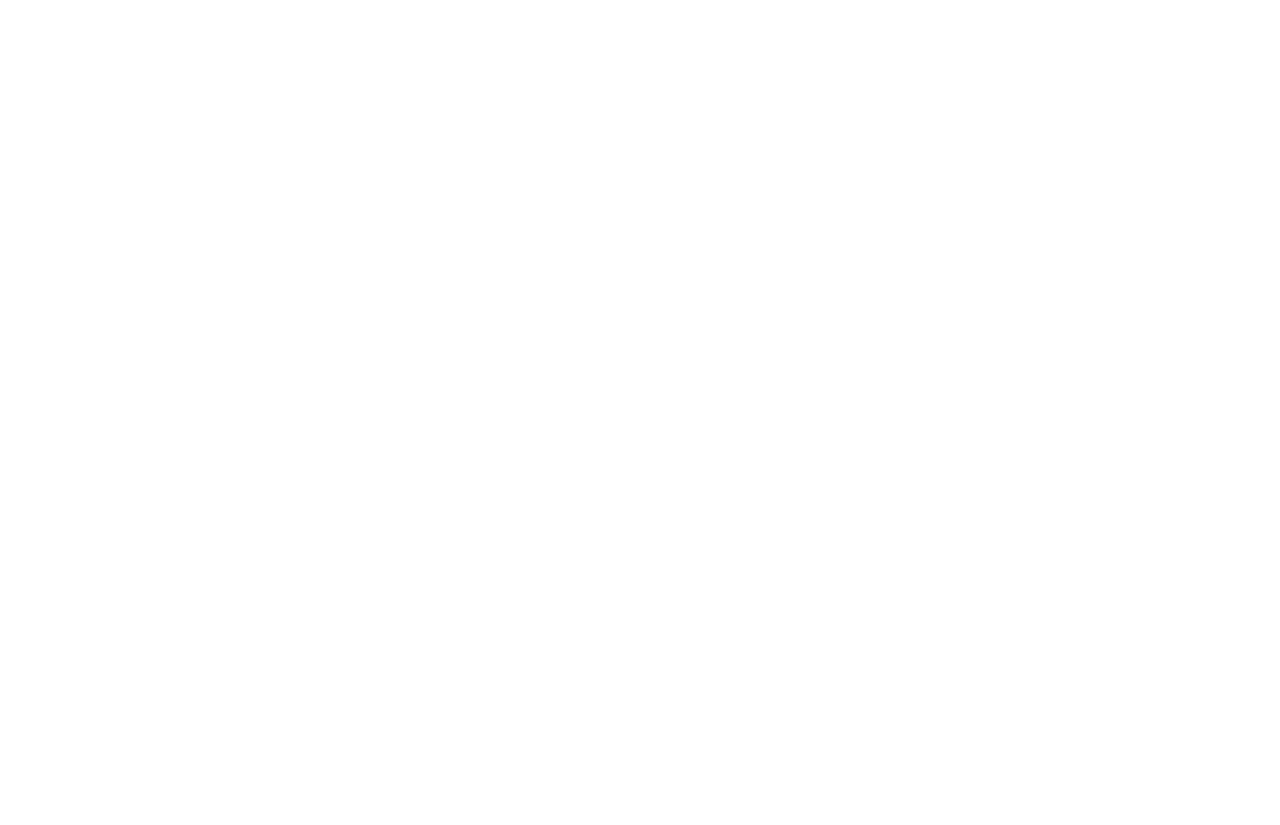
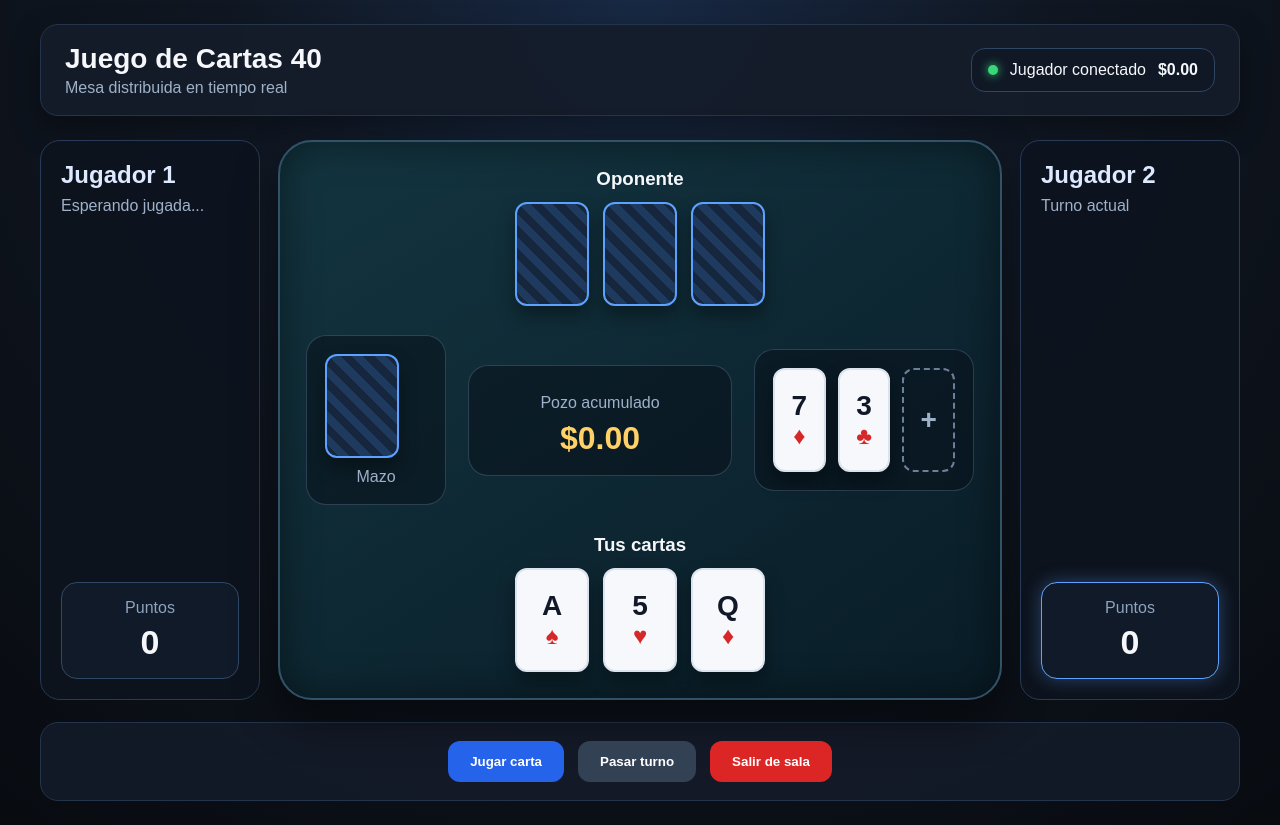
Before and after one commit to Saul7211/Grupo_B, a plain HTML site: page frontend/index.html in a window 1280 px wide. Before the commit the page ends 800 px from the top, so only its background shows below. Drawn offline with Linux system fonts and the light colour scheme.

Commit message:
Primer escenario para el juego de cuarenta

```diff
--- a/frontend/index.html
+++ b/frontend/index.html
@@ -0,0 +1,170 @@
+<!DOCTYPE html>
+<html lang="es">
+<head>
+  <meta charset="UTF-8" />
+  <meta name="viewport" content="width=device-width, initial-scale=1.0" />
+  <title>Juego 40 - Mesa de Apuestas</title>
+  <link rel="stylesheet" href="style.css" />
+</head>
+<body>
+
+  <main class="app">
+
+    <!-- HEADER -->
+    <header class="top-bar">
+
+      <div>
+        <h1>Juego de Cartas 40</h1>
+        <p>Mesa distribuida en tiempo real</p>
+      </div>
+
+      <section class="user-panel">
+        <span class="status-dot"></span>
+        <span>Jugador conectado</span>
+        <strong>$0.00</strong>
+      </section>
+
+    </header>
+
+    <!-- CONTENIDO PRINCIPAL -->
+    <section class="game-layout">
+
+      <!-- JUGADOR IZQUIERDO -->
+      <aside class="player-card">
+
+        <div>
+          <h2>Jugador 1</h2>
+          <p>Esperando jugada...</p>
+        </div>
+
+        <div class="score-box">
+          <span>Puntos</span>
+          <strong>0</strong>
+        </div>
+
+      </aside>
+
+      <!-- MESA CENTRAL -->
+      <section class="game-table">
+
+        <!-- CARTAS DEL OPONENTE -->
+        <div class="opponent-area">
+
+          <h3>Oponente</h3>
+
+          <div class="card-row">
+            <div class="card back"></div>
+            <div class="card back"></div>
+            <div class="card back"></div>
+          </div>
+
+        </div>
+
+        <!-- CENTRO -->
+        <div class="center-board">
+
+          <!-- MAZO -->
+          <div class="deck-zone">
+
+            <div class="card deck"></div>
+
+            <span>Mazo</span>
+
+          </div>
+
+          <!-- POZO -->
+          <div class="pot-box">
+
+            <span>Pozo acumulado</span>
+
+            <strong>$0.00</strong>
+
+          </div>
+
+          <!-- CARTAS EN MESA -->
+          <div class="table-cards">
+
+            <div class="card">
+              7
+              <span>♦</span>
+            </div>
+
+            <div class="card">
+              3
+              <span>♣</span>
+            </div>
+
+            <div class="card empty">
+              +
+            </div>
+
+          </div>
+
+        </div>
+
+        <!-- TUS CARTAS -->
+        <div class="player-area">
+
+          <h3>Tus cartas</h3>
+
+          <div class="card-row">
+
+            <button class="card">
+              A
+              <span>♠</span>
+            </button>
+
+            <button class="card">
+              5
+              <span>♥</span>
+            </button>
+
+            <button class="card">
+              Q
+              <span>♦</span>
+            </button>
+
+          </div>
+
+        </div>
+
+      </section>
+
+      <!-- JUGADOR DERECHO -->
+      <aside class="player-card">
+
+        <div>
+          <h2>Jugador 2</h2>
+          <p>Turno actual</p>
+        </div>
+
+        <div class="score-box active">
+          <span>Puntos</span>
+          <strong>0</strong>
+        </div>
+
+      </aside>
+
+    </section>
+
+    <!-- BOTONES -->
+    <footer class="action-panel">
+
+      <button class="primary-btn">
+        Jugar carta
+      </button>
+
+      <button class="secondary-btn">
+        Pasar turno
+      </button>
+
+      <button class="danger-btn">
+        Salir de sala
+      </button>
+
+    </footer>
+
+  </main>
+
+</body>
+</html>
--- a/frontend/style.css
+++ b/frontend/style.css
@@ -1 +1,432 @@
-/*  Estilos*/
+* {
+  margin: 0;
+  padding: 0;
+  box-sizing: border-box;
+}
+
+/* BODY */
+
+body {
+  min-height: 100vh;
+  font-family: Arial, Helvetica, sans-serif;
+
+  background:
+    radial-gradient(circle at top,
+      #182944 0%,
+      #101722 40%,
+      #080b10 100%);
+
+  color: #f5f7fb;
+}
+
+/* CONTENEDOR */
+
+.app {
+  width: min(1200px, 95%);
+  margin: auto;
+  padding: 24px 0;
+}
+
+/* HEADER */
+
+.top-bar {
+  display: flex;
+  justify-content: space-between;
+  align-items: center;
+
+  background: rgba(20, 28, 42, 0.9);
+
+  border: 1px solid #24344d;
+
+  border-radius: 18px;
+
+  padding: 18px 24px;
+
+  box-shadow:
+    0 12px 30px rgba(0, 0, 0, 0.35);
+}
+
+.top-bar h1 {
+  font-size: 28px;
+}
+
+.top-bar p {
+  margin-top: 4px;
+  color: #9fb1c9;
+}
+
+/* PANEL USUARIO */
+
+.user-panel {
+  display: flex;
+  align-items: center;
+  gap: 12px;
+
+  background: #101826;
+
+  padding: 12px 16px;
+
+  border-radius: 14px;
+
+  border: 1px solid #2f4564;
+}
+
+.status-dot {
+  width: 10px;
+  height: 10px;
+
+  background: #38d878;
+
+  border-radius: 50%;
+
+  box-shadow:
+    0 0 10px #38d878;
+}
+
+/* LAYOUT */
+
+.game-layout {
+  display: grid;
+
+  grid-template-columns:
+    220px
+    1fr
+    220px;
+
+  gap: 18px;
+
+  margin-top: 24px;
+}
+
+/* TARJETAS JUGADORES */
+
+.player-card {
+  background:
+    rgba(13, 19, 30, 0.95);
+
+  border: 1px solid #273a56;
+
+  border-radius: 20px;
+
+  padding: 20px;
+
+  min-height: 430px;
+
+  display: flex;
+  flex-direction: column;
+  justify-content: space-between;
+}
+
+.player-card h2 {
+  color: #dce9ff;
+}
+
+.player-card p {
+  color: #9fb1c9;
+  margin-top: 8px;
+}
+
+/* SCORE */
+
+.score-box {
+  background: #111a28;
+
+  border: 1px solid #304866;
+
+  border-radius: 16px;
+
+  padding: 16px;
+
+  text-align: center;
+}
+
+.score-box span {
+  display: block;
+  color: #8da3bf;
+  margin-bottom: 6px;
+}
+
+.score-box strong {
+  font-size: 34px;
+}
+
+.score-box.active {
+  border-color: #5ea2ff;
+
+  box-shadow:
+    0 0 18px rgba(94, 162, 255, 0.35);
+}
+
+/* MESA */
+
+.game-table {
+
+  background:
+    linear-gradient(
+      145deg,
+      rgba(19, 54, 65, 0.95),
+      rgba(9, 29, 40, 0.95)
+    );
+
+  border: 2px solid #315268;
+
+  border-radius: 34px;
+
+  padding: 26px;
+
+  min-height: 560px;
+
+  display: flex;
+  flex-direction: column;
+  justify-content: space-between;
+
+  box-shadow:
+    inset 0 0 40px rgba(0, 0, 0, 0.45),
+    0 18px 45px rgba(0, 0, 0, 0.45);
+}
+
+/* AREAS */
+
+.opponent-area,
+.player-area {
+  text-align: center;
+}
+
+.opponent-area h3,
+.player-area h3 {
+  margin-bottom: 12px;
+}
+
+/* FILAS */
+
+.card-row {
+  display: flex;
+  justify-content: center;
+  gap: 14px;
+}
+
+/* CENTRO */
+
+.center-board {
+
+  display: grid;
+
+  grid-template-columns:
+    140px
+    1fr
+    220px;
+
+  gap: 22px;
+
+  align-items: center;
+}
+
+/* CAJAS */
+
+.deck-zone,
+.pot-box,
+.table-cards {
+
+  background:
+    rgba(8, 13, 20, 0.45);
+
+  border:
+    1px solid rgba(142, 176, 214, 0.25);
+
+  border-radius: 20px;
+
+  padding: 18px;
+
+  text-align: center;
+}
+
+.deck-zone span,
+.pot-box span {
+  display: block;
+  margin-top: 10px;
+  color: #9fb1c9;
+}
+
+/* POZO */
+
+.pot-box strong {
+  display: block;
+
+  font-size: 32px;
+
+  margin-top: 8px;
+
+  color: #ffd166;
+}
+
+/* CARTAS MESA */
+
+.table-cards {
+  display: flex;
+  justify-content: center;
+  gap: 12px;
+}
+
+/* CARTAS */
+
+.card {
+
+  width: 74px;
+  height: 104px;
+
+  border-radius: 12px;
+
+  background: #f7f8fb;
+
+  color: #111827;
+
+  border: 2px solid #dbe3ef;
+
+  font-size: 28px;
+  font-weight: bold;
+
+  display: flex;
+  flex-direction: column;
+  justify-content: center;
+  align-items: center;
+
+  box-shadow:
+    0 10px 18px rgba(0, 0, 0, 0.35);
+}
+
+/* BOTONES CARTAS */
+
+button.card {
+  cursor: pointer;
+
+  transition:
+    transform 0.2s ease,
+    box-shadow 0.2s ease;
+}
+
+button.card:hover {
+
+  transform: translateY(-10px);
+
+  box-shadow:
+    0 18px 24px rgba(0, 0, 0, 0.45);
+}
+
+.card span {
+  font-size: 24px;
+  color: #d62828;
+}
+
+/* CARTAS REVERSO */
+
+.card.back,
+.card.deck {
+
+  background:
+    repeating-linear-gradient(
+      45deg,
+      #15263d,
+      #15263d 8px,
+      #1e3a5f 8px,
+      #1e3a5f 16px
+    );
+
+  border-color: #5ea2ff;
+}
+
+/* ESPACIO VACIO */
+
+.card.empty {
+
+  background: transparent;
+
+  color: #9fb1c9;
+
+  border: 2px dashed #6c7f99;
+
+  box-shadow: none;
+}
+
+/* PANEL BOTONES */
+
+.action-panel {
+
+  margin-top: 22px;
+
+  display: flex;
+  justify-content: center;
+  gap: 14px;
+
+  background:
+    rgba(20, 28, 42, 0.85);
+
+  border: 1px solid #24344d;
+
+  border-radius: 18px;
+
+  padding: 18px;
+}
+
+/* BOTONES */
+
+.action-panel button {
+
+  border: none;
+
+  padding: 13px 22px;
+
+  border-radius: 12px;
+
+  font-weight: bold;
+
+  color: white;
+
+  cursor: pointer;
+
+  transition:
+    transform 0.2s ease,
+    opacity 0.2s ease;
+}
+
+.action-panel button:hover {
+  transform: translateY(-2px);
+  opacity: 0.9;
+}
+
+/* TIPOS BOTONES */
+
+.primary-btn {
+  background: #2563eb;
+}
+
+.secondary-btn {
+  background: #334155;
+}
+
+.danger-btn {
+  background: #dc2626;
+}
+
+/* RESPONSIVE */
+
+@media (max-width: 900px) {
+
+  .top-bar,
+  .action-panel {
+    flex-direction: column;
+    gap: 14px;
+  }
+
+  .game-layout {
+    grid-template-columns: 1fr;
+  }
+
+  .player-card {
+    min-height: auto;
+  }
+
+  .center-board {
+    grid-template-columns: 1fr;
+  }
+
+}
```
